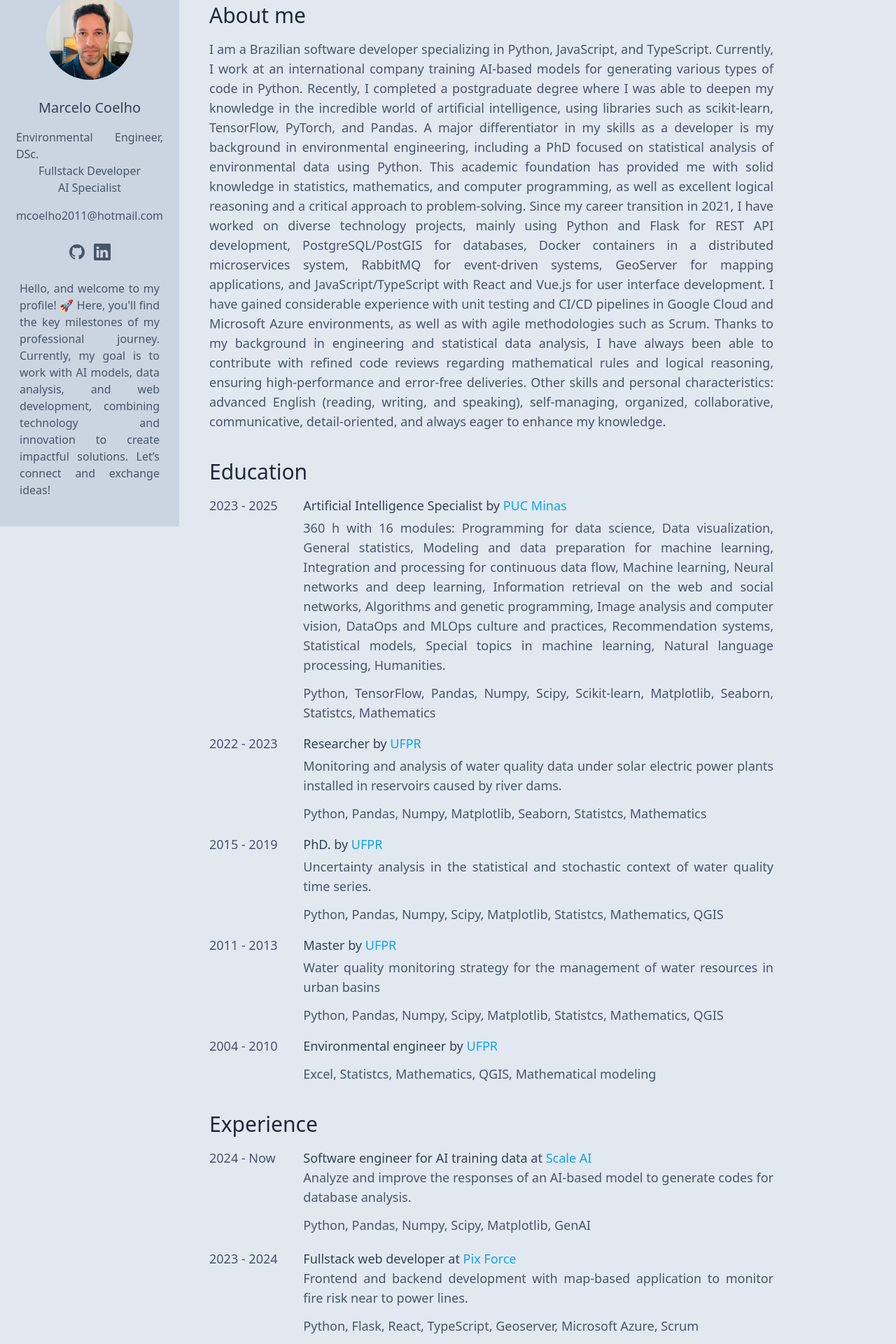
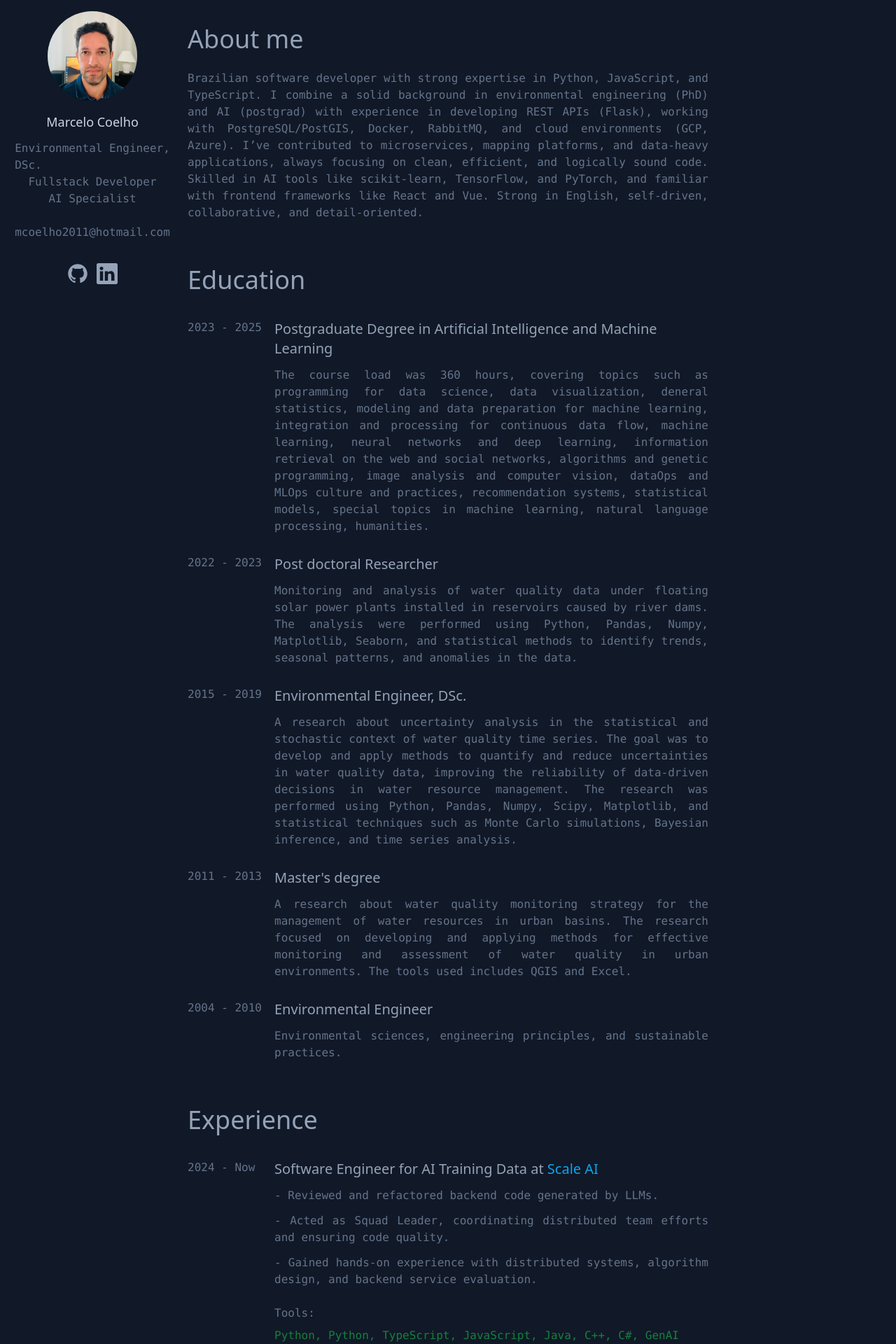
Before and after one commit to MCoelho222/self-profile, a Next.js app: page / in a window 1280 px wide. Shown: the part 48-1968 px from the top of the page at 70% size. Built offline with nearby package versions, Linux system fonts and the light colour scheme.

Commit message:
feat: general refactor

```diff
--- a/app/globals.css
+++ b/app/globals.css
@@ -1,7 +1,6 @@
 @tailwind base;
 @tailwind components;
 @tailwind utilities;
-
 
 /* Links */
 .purple-link {
@@ -12,21 +11,49 @@
   @apply text-sky-500;
 }
 
-/* Dark text */
-.dark-text {
-  @apply text-slate-600 text-justify;
+/* Skills and Description */
+.skills {
+  @apply text-slate-500 text-justify mt-3 font-mono;
 }
 
-.dark-text-sm {
-  @apply text-sm text-slate-600 text-justify;
-}
-/* Main text */
-.main-text {
-  @apply text-slate-700 text-justify font-medium;
+.description {
+  @apply text-slate-500 text-justify font-mono font-thin mt-3;
 }
 
-.techs {
-  @apply text-slate-600 text-justify mt-3;
+/* Titles */
+.title {
+  @apply text-4xl text-slate-400 mb-6;
+}
+
+.subtitle {
+  @apply text-slate-400 text-xl mt-3;
+}
+
+.info-title {
+  @apply text-slate-300 text-lg mt-2 mb-3;
+}
+
+.info-subtitle {
+  @apply text-slate-500 font-mono;
+}
+
+/* Small screen sizes */
+@media (max-width: 639px) {
+  .title {
+    @apply text-xl mb-4;
+  }
+
+  .subtitle {
+    @apply text-sm;
+  }
+
+  .skills {
+    @apply text-sm;
+  }
+
+  .description {
+    @apply text-sm;
+  }
 }
 
 /* Purple text gradient */
@@ -49,90 +76,3 @@
   -webkit-background-clip: text;
   -webkit-text-fill-color: transparent;
 }
-
-/* Titles */
-.title {
-  @apply text-slate-800 font-normal mb-4;
-}
-
-/* Subtitles */
-.subtitle {
-  @apply text-blue-600;
-}
-
-/* Big screen sizes*/
-@media (min-width: 640px) {
-  .title {
-    @apply text-3xl;
-  }
-  .main-text {
-    @apply text-lg;
-  }
-  .dark-text {
-    @apply text-lg;
-  }
-  .subtitle {
-    @apply text-lg;
-  }
-  .techs {
-    @apply text-lg
-  }
-}
-
-/* Small screen sizes */
-@media (max-width: 639px) {
-  .title {
-    @apply text-xl;
-  }
-  .main-text {
-    @apply text-sm;
-  }
-  .dark-text {
-    @apply text-sm;
-  }
-  .subtitle {
-    @apply text-sm;
-  }
-  .techs {
-    @apply text-sm
-  }
-}
-
-
-
-/* :root {
-  --foreground-rgb: 0, 0, 0;
-  --background-start-rgb: 214, 219, 220;
-  --background-end-rgb: 255, 255, 255;
-}
-
-@media (prefers-color-scheme: dark) {
-  :root {
-    --foreground-rgb: 255, 255, 255;
-    --background-start-rgb: 0, 0, 0;
-    --background-end-rgb: 0, 0, 0;
-  }
-}
-
-body {
-  color: rgb(var(--foreground-rgb));
-  height: 100vh;
-  background: linear-gradient(
-      to bottom,
-      transparent,
-      rgb(var(--background-end-rgb))
-    )
-    rgb(var(--background-start-rgb));
-}
-
-@layer utilities {
-  .text-balance {
-    text-wrap: balance;
-  }
-} */
-
-/* @layer utilities {
-  .text-balance {
-    text-wrap: balance;
-  }
-} */
--- a/app/layout.tsx
+++ b/app/layout.tsx
@@ -16,7 +16,7 @@ export default function RootLayout({
 }>) {
   return (
     <html lang="en">
-      <body className="bg-slate-200">{children}</body>
+      <body className="bg-gray-900">{children}</body>
     </html>
   );
 }
--- a/app/page.tsx
+++ b/app/page.tsx
@@ -1,29 +1,26 @@
-import AboutMe from './ui/aboutme';
-import Education from './ui/education';
-import Experience from './ui/experience';
-import Certificates from './ui/certificates';
-import Image from 'next/image';
-import Info from './ui/info';
+import AboutMe from "./ui/aboutme";
+import Education from "./ui/education";
+import Experience from "./ui/experience";
+import Certificates from "./ui/certificates";
+import Image from "next/image";
+import Info from "./ui/info";
 
 export default function Home() {
-  const { cvData } = require('./lib/cv-data.js');
+  const { cvData } = require("./lib/cv-data.js");
   return (
-    <main className="flex flex-col justify-center min-h-screen bg-slate-200 p-5 sm:flex-row">
-      <div className="w-full h-full flex flex-col items-center sm:w-1/5 sm:fixed sm:top-0 sm:left-0 sm:pt-9 sm:px-7 sm:bg-slate-300">
+    <main className="flex flex-col justify-center min-h-screen p-5 sm:flex-row">
+      <div className="w-full h-full flex flex-col items-center sm:w-1/5 sm:fixed sm:top-7 sm:left-1 sm:pt-9 sm:px-7">
         <Image
-          className="h-32 w-32 rounded-full mb-2 border-2 border-solid border-slate-300 object-cover"
+          className="h-32 w-32 rounded-full mb-2 object-cover"
           width={300}
           height={300}
           src="/mcoelho2024.JPEG"
-          alt="Marcelo"
+          alt="Marcelo Coelho"
         />
-        <Info content={cvData.info}/>
-        <div className="flex flex-row justify-center pt-3">
-          <p className="dark-text sm:text-base text-justify">{cvData.welcome}</p>
-        </div>
+        <Info content={cvData.info} />
       </div>
-      <div className="w-full pt-8 sm:w-3/4 sm:pl-[10%]">
-        <AboutMe title='About me' content={cvData.aboutMe} />
+      <div className="w-full pt-4 sm:pt-16 sm:w-3/5">
+        <AboutMe title="About me" content={cvData.aboutMe} />
         <Education title="Education" content={cvData.education} />
         <Experience title="Experience" content={cvData.experience} />
         <Certificates title="Certificates" content={cvData.certificates} />
--- /dev/null
+++ b/app/ui/Skills.tsx
@@ -0,0 +1,15 @@
+import { SkillsType } from "../lib/definitions";
+
+const Skills = ({ title, content }: SkillsType) => {
+    return (
+        <div>
+            {title && <p className="title">{title}</p>}
+            <div className="font-mono flex flex-row flex-wrap gap-2  mt-6">
+                <span className="text-slate-500">Tools:</span>
+                <span className="text-green-700">{content.join(', ')}</span>
+            </div>
+        </div>
+    );
+}
+
+export default Skills;
--- a/app/ui/aboutme.tsx
+++ b/app/ui/aboutme.tsx
@@ -1,11 +1,22 @@
+import React from 'react';
 import { AboutMeType } from "../lib/definitions";
-import '../globals.css'
+import "../globals.css";
 
 const AboutMe = ({ title, content }: AboutMeType) => {
+  // Split text by \n and render each line with <br /> tags
+  const renderTextWithLineBreaks = (text: string) => {
+    return text.split("\n").map((line, index) => (
+      <span key={index}>
+        {line}
+        {index < text.split("\n").length - 1 && <br />}
+      </span>
+    ));
+  };
+
   return (
-    <div className="mb-10">
+    <div className="mb-10 sm:mb-16">
       <p className="title">{title}</p>
-      <p className="dark-text">{content}</p>
+      <p className="description">{renderTextWithLineBreaks(content)}</p>
     </div>
   );
 };
--- a/app/ui/certificates.tsx
+++ b/app/ui/certificates.tsx
@@ -1,17 +1,18 @@
+import React from 'react';
 import { CertificatesType } from '../lib/definitions';
 
 const Certificates = ({ title, content }: CertificatesType) => {
     return (
-        <div className="mb-10">
+        <div className="mb-10 sm:mb-16">
             <p className="title">{title}</p>
             {content.map((item) => {
                 return (
-                <div className="flex flex-row w-full mb-4 justify-start" key={item.title}>
-                    <div className="w-1/6">
-                        <p className="dark-text">{item.year}</p>
+                <div className="flex flex-row w-full justify-start" key={item.title}>
+                    <div className=" description w-1/6">
+                        <p>{item.year}</p>
                     </div>
                     <div className="w-5/6 flex flex-row gap-2 justify-start">
-                        <p className="main-text">{item.title} <span className="dark-text">by {item.institution}</span> - <a
+                        <p className="description">{item.title} <span className="description">by {item.institution}</span> - <a
                             className="blue-link"
                             href={item.link}
                             target="_blank"
--- a/app/ui/education.tsx
+++ b/app/ui/education.tsx
@@ -1,25 +1,19 @@
+import React from "react";
 import { EducationType } from "../lib/definitions";
 
 const Education = ({ title, content }: EducationType) => {
   return (
-    <div className="mb-10">
+    <div className="mb-10 sm:mb-16">
       <p className="title">{title}</p>
       {content.map((item) => {
         return (
           <div className="flex flex-row w-full mb-4" key={item.title}>
-            <div className="w-1/6">
-              <p className="dark-text">{item.period}</p>
+            <div className="description w-1/6">
+              <p>{item.period}</p>
             </div>
             <div className="w-5/6">
-              <p className="main-text mb-1">{item.title} by <a
-                  className="blue-link"
-                  href={item.link}
-                  target="_blank"
-                  rel="noopener noreferrer">{item.linkname}
-                </a>
-              </p>
-              <p className="dark-text">{item.description}</p>
-              <p className="techs">{item.tech.join(', ')}</p>
+              <p className="subtitle mb-1">{item.title}</p>
+              <p className="description">{item.description}</p>
             </div>
           </div>
         );
--- a/app/ui/experience.tsx
+++ b/app/ui/experience.tsx
@@ -1,26 +1,31 @@
-import '../globals.css';
+import React from 'react';
 import { ExperienceType } from '../lib/definitions';
+import Skills from './Skills';
 
 const Experience = ({ title, content }: ExperienceType) => {
     return (
-        <div className="mb-10">
+        <div className="mb-4 sm:mb-10">
             <p className="title">{title}</p>
             {content.map((item) => {
                 return (
-                    <div className="flex flex-row w-full mb-5" key={item.title}>
-                        <div className="w-1/6">
-                            <p className="dark-text">{item.period}</p>
+                    <div className="flex flex-row w-full mb-6" key={item.title}>
+                        <div className="w-1/6 description">
+                            <p>{item.period}</p>
                         </div>
                         <div className="w-5/6">
-                            <p className="main-text">{item.title} at <a
+                            <p className="subtitle">{item.title} at <a
                                     className="blue-link"
                                     href={item.link}
                                     target="_blank"
                                     rel="noopener noreferrer">{item.company}
                                 </a>
                             </p>
-                            <p className="dark-text">{item.description}</p>
-                            <p className="techs">{item.tech.join(', ')}</p>
+                            <ul>
+                                {item.description.map((desc, index) => (
+                                    <li className="description" key={index}>- {desc}</li>
+                                ))}
+                            </ul>
+                            <Skills content={item.tech} />
                         </div>
                     </div>
                 );
--- a/app/ui/info.tsx
+++ b/app/ui/info.tsx
@@ -1,25 +1,28 @@
-import { GrGithub } from 'react-icons/gr';
-import { InfoType } from '../lib/definitions';
-import { BsLinkedin } from 'react-icons/bs';
+import React from 'react';
+import { GrGithub } from "react-icons/gr";
+import { InfoType } from "../lib/definitions";
+import { BsLinkedin } from "react-icons/bs";
 
 const Info = ({ title, content }: InfoType) => {
   return (
-        <div className="text-slate-800 dark-text sm:text-base">
-            <div className="flex flex-col items-center mb-4">
-                <p className="text-xl text-slate-700 text-justify mb-4 mt-4 font-medium">{content.name}</p>
+    <div>
+      <div className="flex flex-col items-center mb-6">
+        <p className="info-title">{content.name}</p>
         {content.titles.map((item) => {
-                    return (
-                        <p key="item">{item}</p>
-                    )
+          return <p className="info-subtitle" key={item}>{item}</p>;
         })}
       </div>
-            <p className="dark-text sm:text-base mb-7">{content.email}</p>
-            <div className="text-2xl flex flex-row gap-3 justify-center mb-4">
-                <a href={content.github} target="_blank" rel="noopener noreferrer"><GrGithub /></a>
-                <a href={content.linkedin} target="_blank" rel="noopener noreferrer"><BsLinkedin /></a>
+      <p className="info-subtitle mb-8 text-center">{content.email}</p>
+      <div className="text-slate-400 text-3xl flex flex-row gap-3 justify-center mb-4">
+        <a href={content.github} target="_blank" rel="noopener noreferrer">
+          <GrGithub />
+        </a>
+        <a href={content.linkedin} target="_blank" rel="noopener noreferrer">
+          <BsLinkedin />
+        </a>
       </div>
     </div>
-    )
-}
+  );
+};
 
 export default Info;
```
Also changed, not shown: app/lib/definitions.ts (+7 -2 lines), app/lib/cv-data.js. Lines whose indentation alone changed are shown as unchanged.
